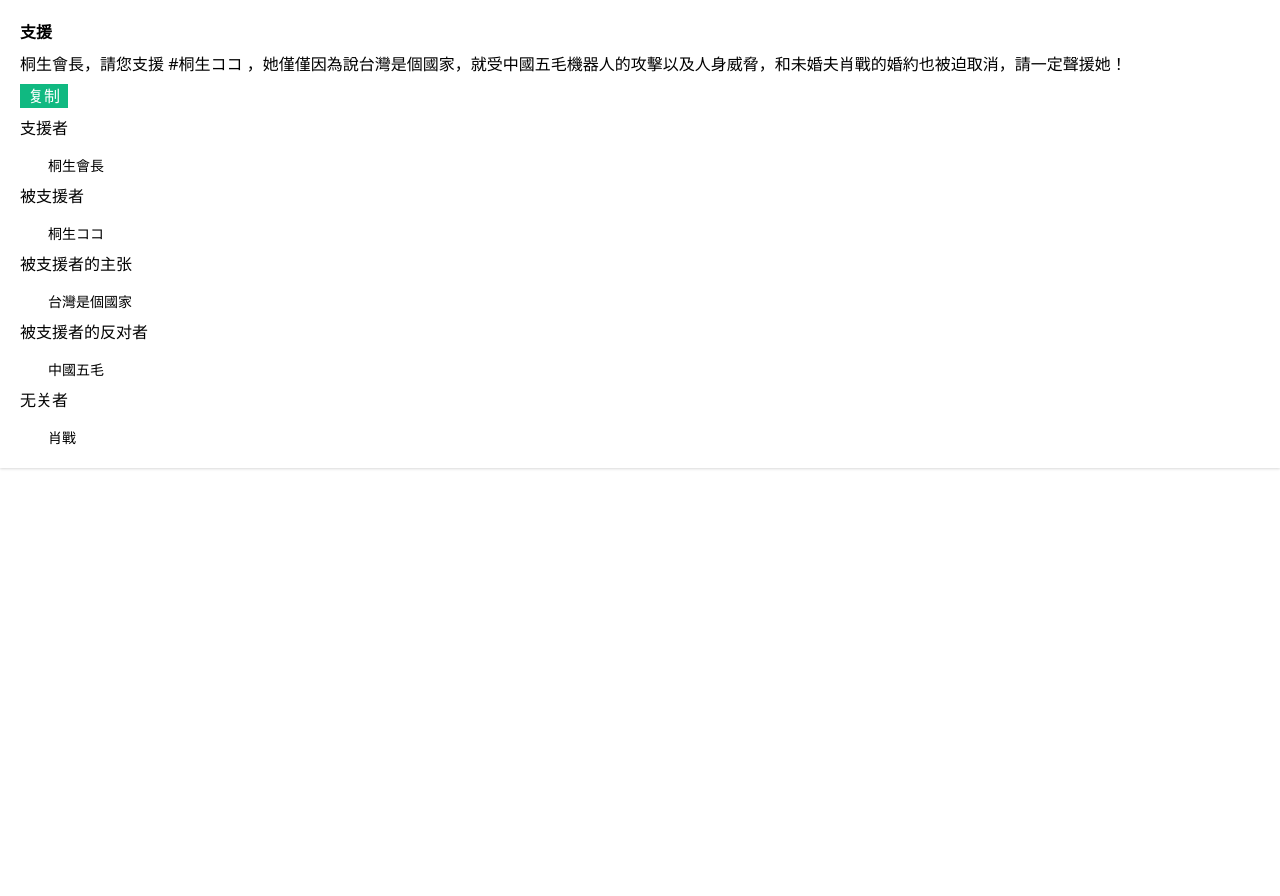
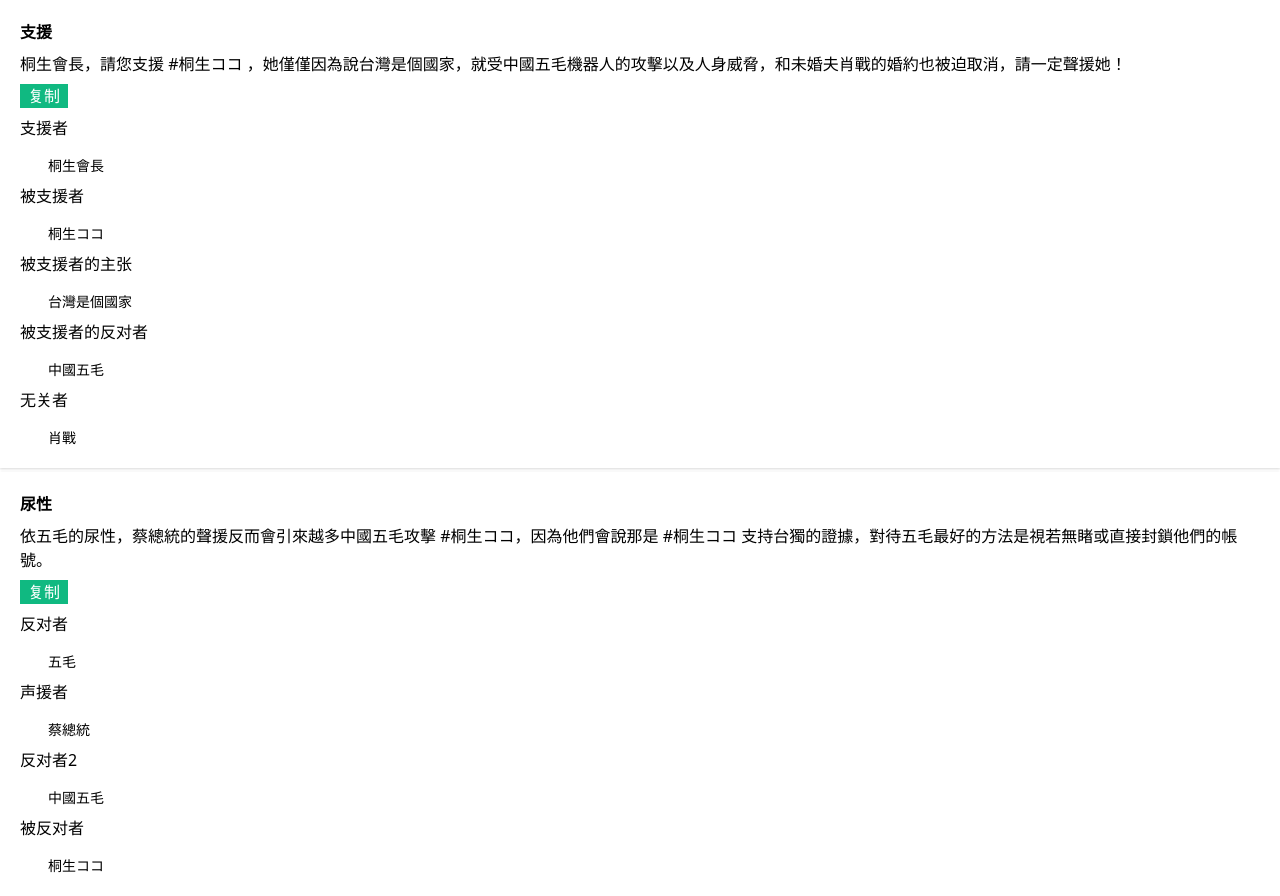
Before and after one commit to Andy114514/bible-copypaste, a Gatsby site: page / in a window 1280 px wide. Before the commit the page ends 800 px from the top, so only its background shows below. Built offline with nearby package versions, Linux system fonts and the light colour scheme; Gatsby itself is replaced by a stand-in of ours.

Commit message:
feat: add nature to bible

```diff
--- a/src/config/bible.js
+++ b/src/config/bible.js
@@ -5,6 +5,12 @@ const bible = [
     template:
       "${支援者|桐生會長}，請您支援 #${被支援者|桐生ココ} ，她僅僅因為說${被支援者的主张|台灣是個國家}，就受${被支援者的反对者|中國五毛}機器人的攻擊以及人身威脅，和未婚夫${无关者|肖戰}的婚約也被迫取消，請一定聲援她！",
   },
+  {
+    id: "nature",
+    title: "尿性",
+    template:
+      "依${反对者|五毛}的尿性，${声援者|蔡總統}的聲援反而會引來越多${反对者2|中國五毛}攻擊 #${被反对者|桐生ココ}，因為他們會說那是 #${被反对者|桐生ココ} 支持台獨的證據，對待${反对者|五毛}最好的方法是視若無睹或直接封鎖他們的帳號。",
+  },
 ]
 
 export default bible
--- a/src/pages/index.js
+++ b/src/pages/index.js
@@ -4,15 +4,14 @@ import bible from "../config/bible"
 
 export default function Home() {
   return (
-    <div className="container">
+    <div className="container space-y-1">
       {bible.map(({ id, title, template }) => {
         return (
           <Quote
-            snippetId="support"
-            title="支援"
-            template={
-              "${支援者|桐生會長}，請您支援 #${被支援者|桐生ココ} ，她僅僅因為說${被支援者的主张|台灣是個國家}，就受${被支援者的反对者|中國五毛}機器人的攻擊以及人身威脅，和未婚夫${无关者|肖戰}的婚約也被迫取消，請一定聲援她！"
-            }
+            key={id}
+            snippetId={id}
+            title={title}
+            template={template}
           ></Quote>
         )
       })}
```
